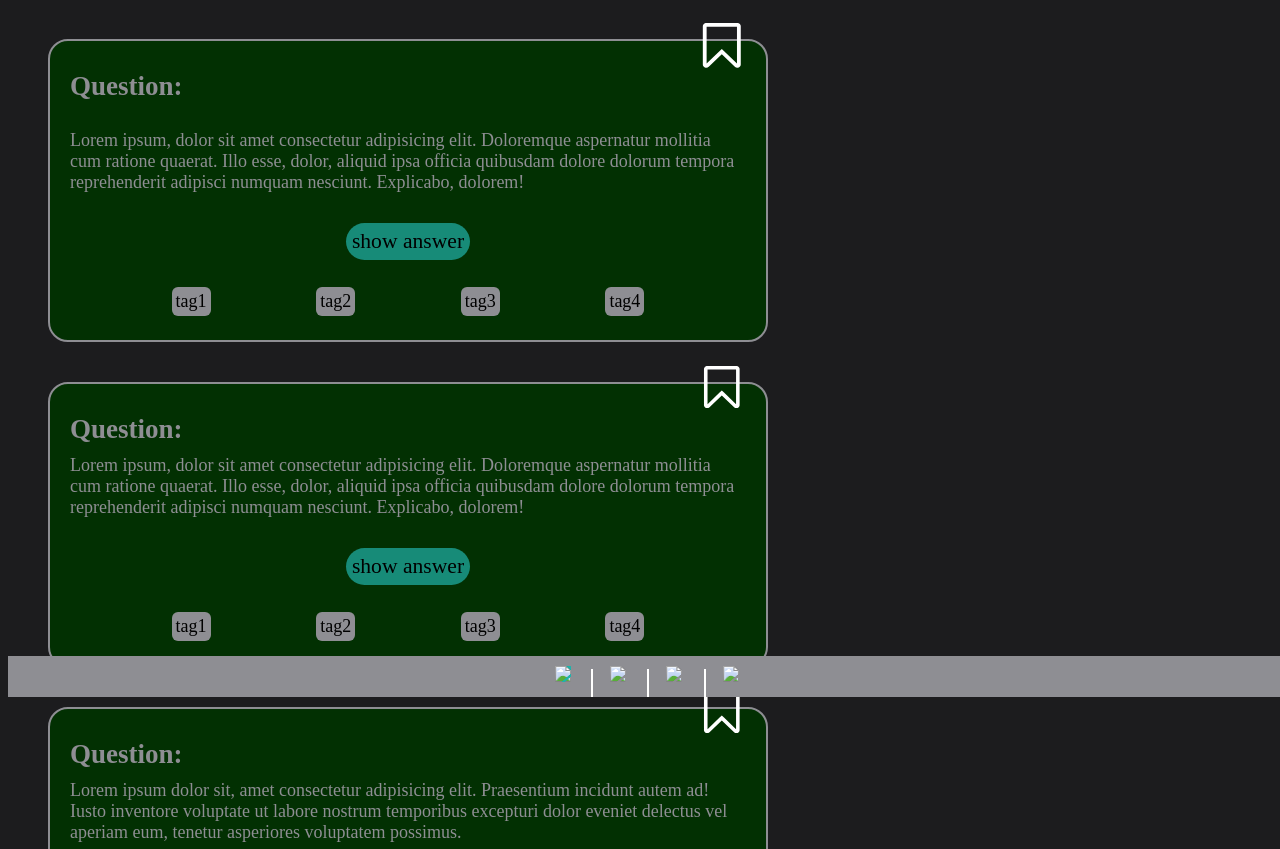
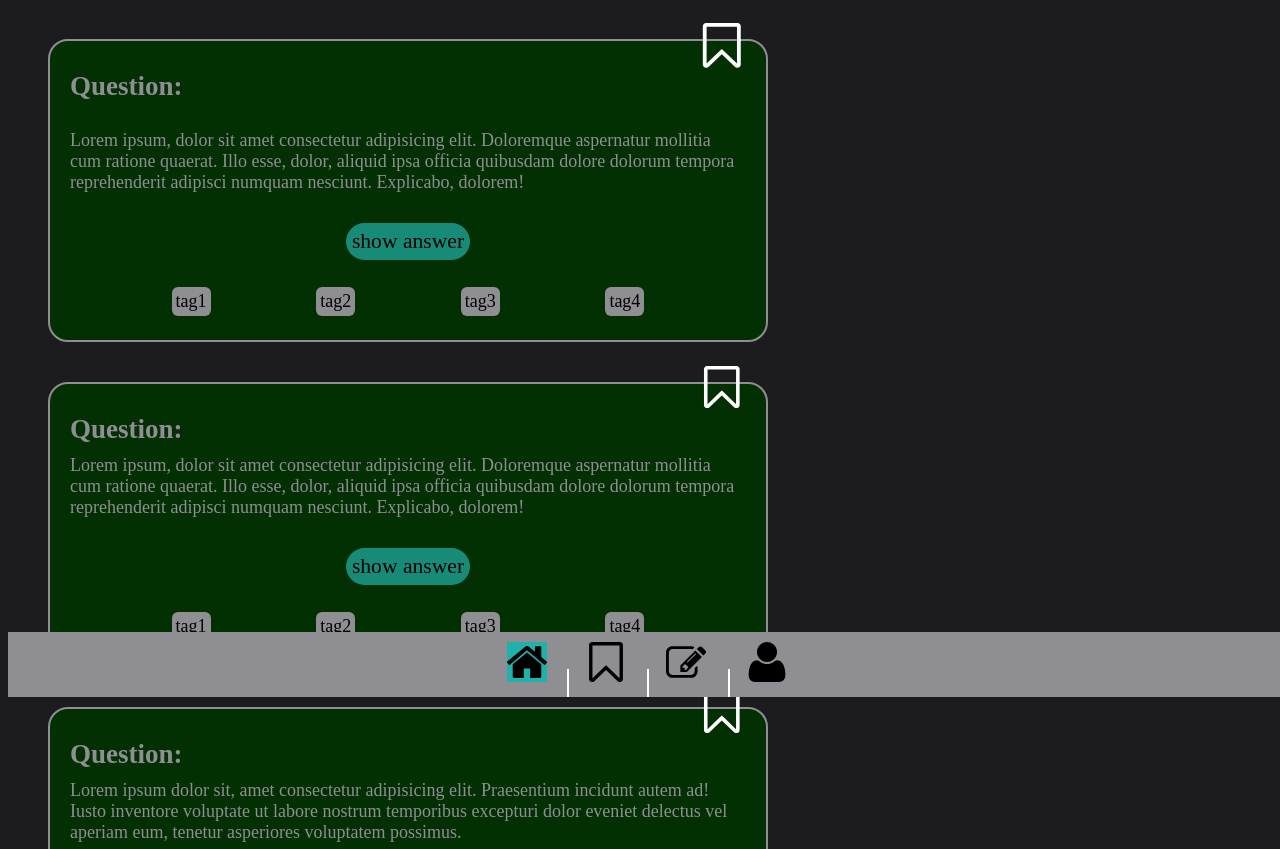
Before and after one commit to bigbng7788/quiz-app, a website: page index.html in a window 1280 px wide. Shown: the part 103-952 px from the top of the page. Drawn offline with nearby package versions, Linux system fonts and the light colour scheme; files that its build step writes are made by us from their sources; the site is published under a folder, as on GitHub Pages, so addresses that start at the root find nothing.

Commit message:
Change urls

```diff
--- a/index.html
+++ b/index.html
@@ -229,17 +229,17 @@
 
     <footer class="footer">
       <nav class="footer__nav footer__nav--active">
-        <a class="footer__link active" href="/index.html"
-          ><img class="footer__img--size" src="/img/home.svg"
+        <a class="footer__link active" href="index.html"
+          ><img class="footer__img--size" src="img/home.svg"
         /></a>
-        <a class="footer__link" href="/dir/bookmark.html"
-          ><img class="footer__img--size" src="/img/bookmark-white.svg"
+        <a class="footer__link" href="dir/bookmark.html"
+          ><img class="footer__img--size" src="img/bookmark-white.svg"
         /></a>
-        <a class="footer__link" href="/dir/create.html"
-          ><img class="footer__img--size" src="/img/pencil.svg"
+        <a class="footer__link" href="dir/create.html"
+          ><img class="footer__img--size" src="img/pencil.svg"
         /></a>
-        <a class="footer__link" href="/dir/profile.html"
-          ><img class="footer__img--size" src="/img/user-shape.svg"
+        <a class="footer__link" href="dir/profile.html"
+          ><img class="footer__img--size" src="img/user-shape.svg"
         /></a>
       </nav>
     </footer>
```
Also changed, not shown: dir/bookmark.html (+8 -8 lines), dir/create.html (+8 -8 lines), dir/profile.html (+4 -4 lines).
